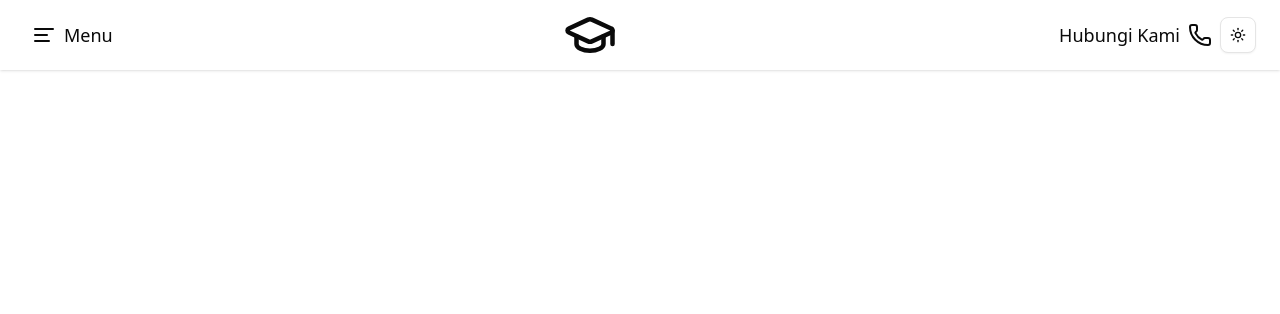
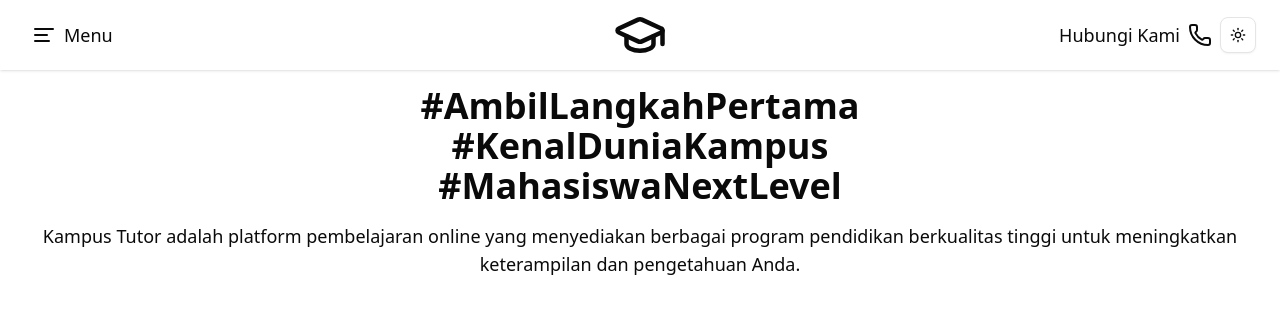
Before and after one commit to rapleeee/course-system, a Next.js app: page / in a window 1280 px wide. Shown: the top 314 px of the page. Built offline with nearby package versions, Linux system fonts and the light colour scheme.

Commit message:
feat: add HeroSection component and update layout metadata

```diff
--- /dev/null
+++ b/src/app/HeroSection/page.tsx
@@ -0,0 +1,16 @@
+import React from 'react'
+
+export default function HeroSection() {
+  return (
+   <section>
+    <div className="flex flex-col items-center h-screen mt-4">
+        <h1 className='font-bold text-4xl'>#AmbilLangkahPertama</h1>
+        <h1 className='font-bold text-4xl'>#KenalDuniaKampus</h1>
+        <h1 className='font-bold text-4xl'>#MahasiswaNextLevel</h1>
+        <div className="">
+            <p className='text-center text-lg mt-4'>Kampus Tutor adalah platform pembelajaran online yang menyediakan berbagai program pendidikan berkualitas tinggi untuk meningkatkan keterampilan dan pengetahuan Anda.</p>
+        </div>
+    </div>
+   </section>
+  )
+}
--- a/src/app/layout.tsx
+++ b/src/app/layout.tsx
@@ -14,8 +14,24 @@
 });
 
 export const metadata: Metadata = {
-  title: "Create Next App",
-  description: "Generated by create next app",
+  title: "KaTo - Kampus Tutor",
+  description: "Kampus Tutor adalah platform pembelajaran online yang menyediakan berbagai program pendidikan berkualitas tinggi untuk meningkatkan keterampilan dan pengetahuan Anda.",
+  openGraph: {
+    title: "KaTo - Kampus Tutor",
+    description: "Kampus Tutor adalah platform pembelajaran online yang menyediakan berbagai program pendidikan berkualitas tinggi untuk meningkatkan keterampilan dan pengetahuan Anda.",
+    url: "https://kato.id",
+    siteName: "KaTo - Kampus Tutor",
+    images: [
+      {
+        url: "https://kato.id/og-image.png",
+        width: 1200,
+        height: 630,
+        alt: "KaTo - Kampus Tutor",
+      },
+    ],
+    locale: "id_ID",
+    type: "website",
+  },
 };
 
 export default function RootLayout({
--- a/src/app/page.tsx
+++ b/src/app/page.tsx
@@ -1,9 +1,11 @@
 import Navbar from "@/components/layouts/Navbar";
+import HeroSection from "./HeroSection/page";
 
 export default function Home() {
   return (
     <div className="">
       <Navbar/>
+      <HeroSection/>
     </div>
   );
 }
--- a/src/components/layouts/Navbar.tsx
+++ b/src/components/layouts/Navbar.tsx
@@ -114,27 +114,34 @@
      <div className="relative">
       <div className="p-2 shadow-sm">
         <div className="max-w-7xl mx-auto">
-          <div className="flex justify-between items-center mx-4">
+          <div className="flex justify-between items-center mx-4 relative">
+            <div className="absolute left-0 z-10">
               <button
                 onClick={() => setIsOpen(!isOpen)}
-              className="flex items-center gap-2 p-2 rounded-lg cursor-pointer"
+                className="flex items-center gap-2 p-2 rounded-lg cursor-pointer "
               >
                 {isOpen ? <X size={24} /> : <AlignLeft size={24} />}
                 <span className="text-lg">
                   {isOpen ? 'Tutup' : 'Menu'}
                 </span>
               </button>
+            </div>
+
+            <div className="flex-1 flex justify-center">
               <GraduationCap size={54}/>
-            <div className="flex items-center gap-2">
+            </div>
+
+            <div className="absolute right-0 z-10">
+              <div className="flex items-center gap-2 cursor-pointer">
                 <div className="hidden sm:block text-lg">Hubungi Kami</div>
-              <Phone size={24} className="" />
+                <Phone size={24} />
                 <ModeToggle/>
               </div>
             </div>
           </div>
         </div>
+      </div>
 
-      {/* Mobile menu */}
       <div className="md:hidden">
         {mobileMenu}
         {isOpen && (
@@ -145,7 +152,6 @@
         )}
       </div>
 
-      {/* Desktop menu */}
       <div className="hidden md:block">
         {desktopMenu}
       </div>
```
Lines whose indentation alone changed are shown as unchanged.
